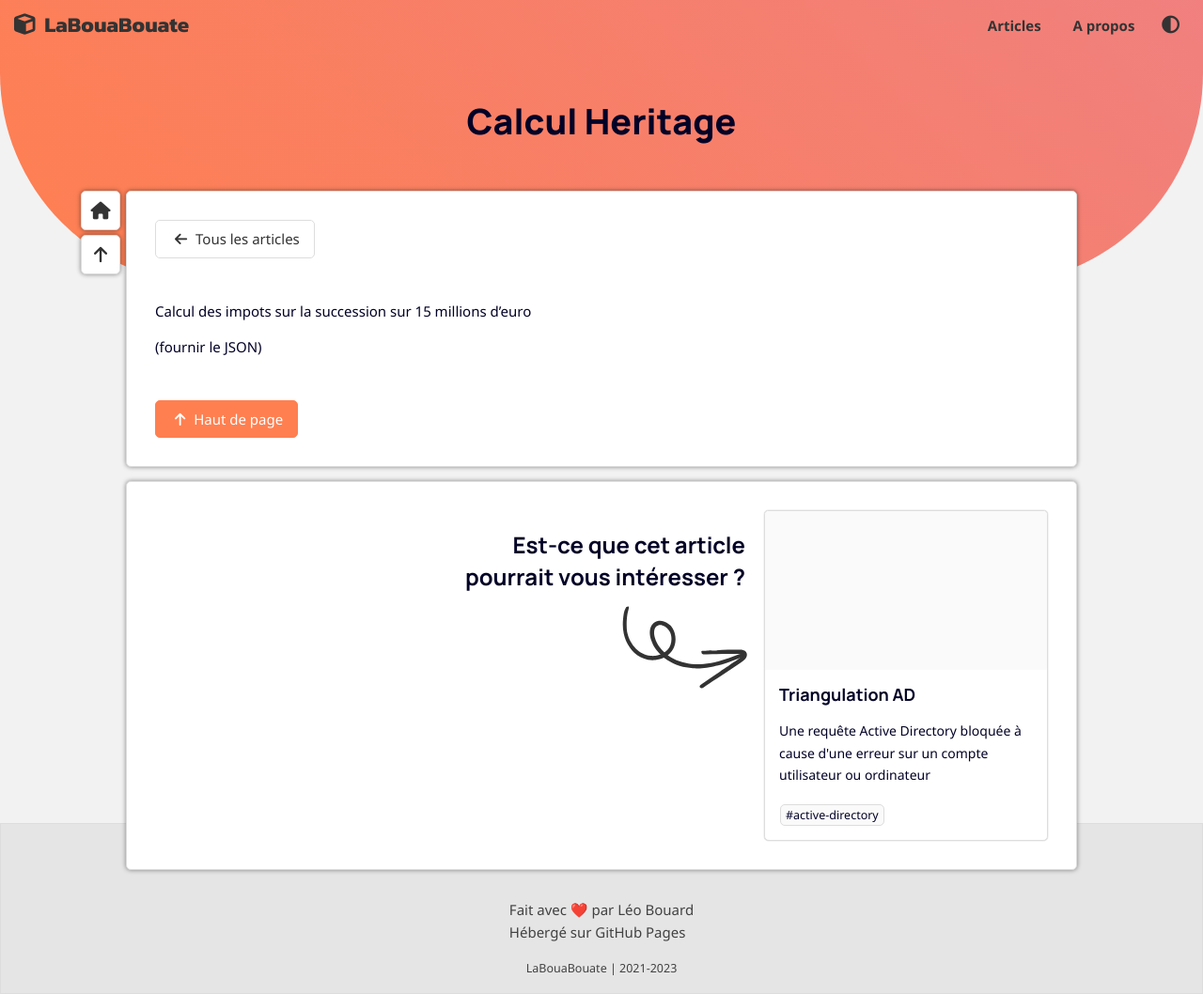
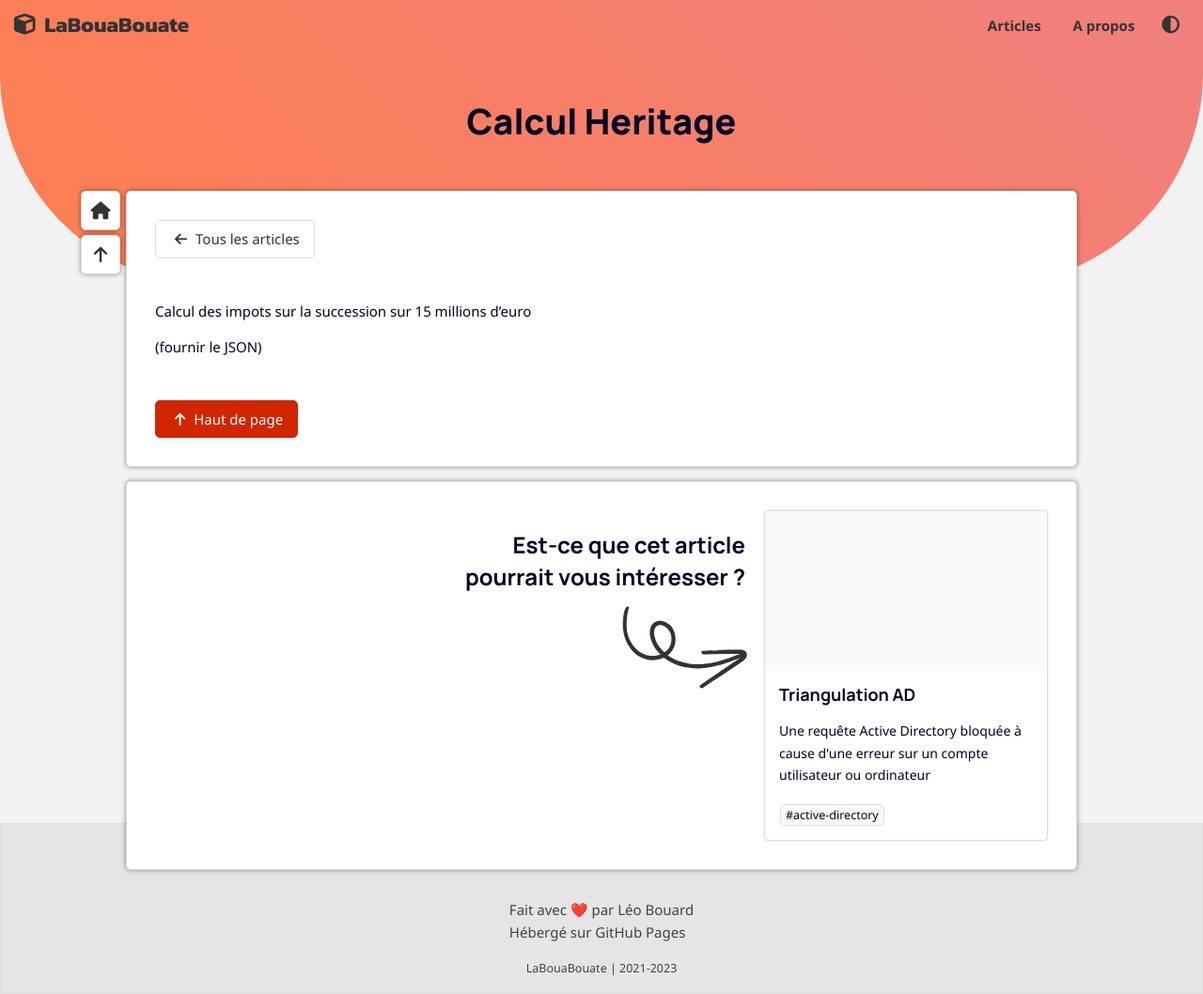
Before and after one commit to leobouard/leobouard.github.io, a Jekyll site: the page built from _posts/2024-01-01-calcul-heritage.md, in a window 1280 px wide. Shown: the whole page at 94% size. Built offline with Jekyll 4.4.1, drawn with Linux system fonts in a browser that asks for light colours; nearby versions of some CDN libraries; some web fonts are replaced; our own code applies the rules of GitHub Pages for plain Markdown files.

Commit message:
Update posts.scss

```diff
--- a/assets/css/posts.scss
+++ b/assets/css/posts.scss
@@ -208,16 +208,16 @@ div.summary > span {
 }
 
 .bottom-buttons > a {
-    border: 1px solid var(--primary);
+    border: 1px solid var(--accent);
 }
 
 .bottom-buttons > a:first-child {
-    color: var(--primary);
+    color: var(--accent);
 }
 
 .bottom-buttons > a:last-child {
     color: var(--textbg);
-    background-color: var(--primary);
+    background-color: var(--accent);
 }
 
 // SIDE BUTTONS
```
